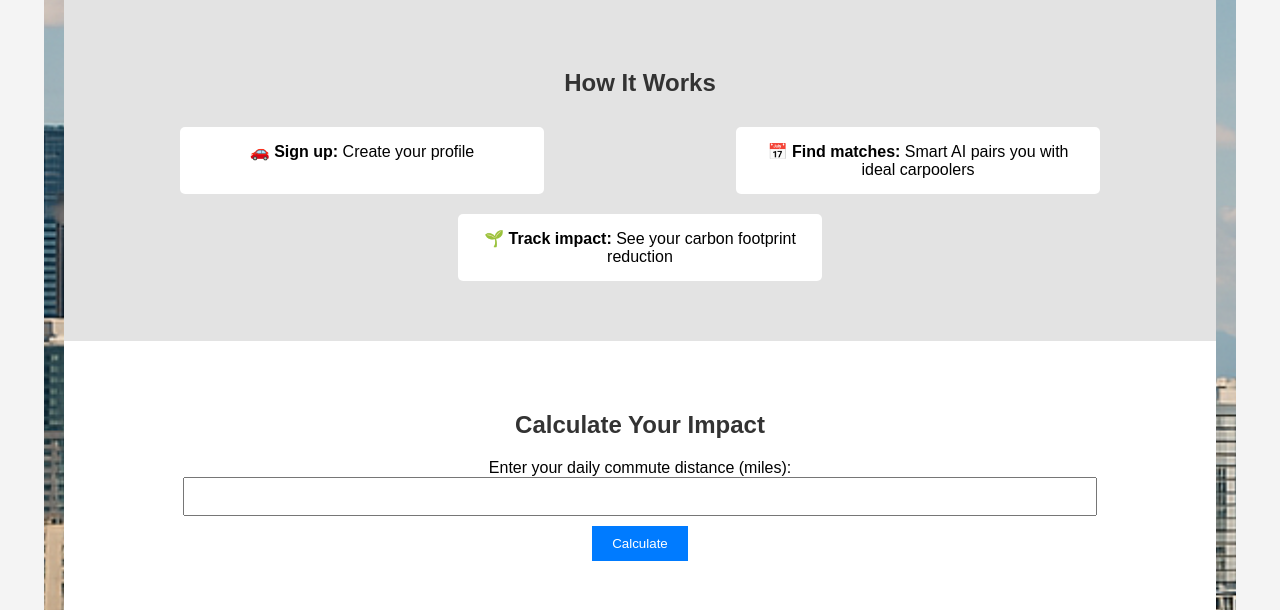
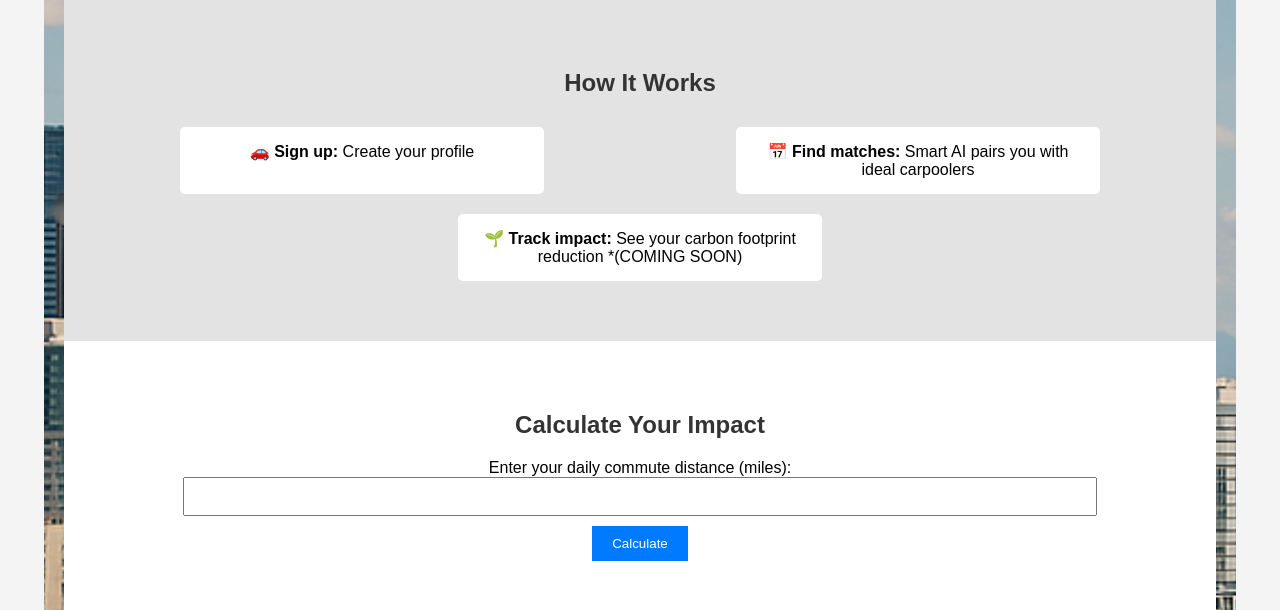
Before and after one commit to cee-vance/carpool206, a Django app: page /core/ in a window 1280 px wide. Shown: the part 972-1582 px from the top of the page. Run offline with Django 5.2, Linux system fonts and the light colour scheme.

```diff
--- a/core/templates/core/landing.html
+++ b/core/templates/core/landing.html
@@ -34,7 +34,7 @@
     <div class="steps">
         <div class="step">🚗 <strong>Sign up:</strong> Create your profile</div>
         <div class="step">📅 <strong>Find matches:</strong> Smart AI pairs you with ideal carpoolers</div>
-        <div class="step">🌱 <strong>Track impact:</strong> See your carbon footprint reduction</div>
+        <div class="step">🌱 <strong>Track impact:</strong> See your carbon footprint reduction *(COMING SOON)</div>
     </div>
 </div>
 
@@ -45,6 +45,7 @@
         <label for="distance">Enter your daily commute distance (miles):</label>
         <input type="number" id="distance" name="distance" required>
         <button type="submit">Calculate</button>
+
     </form>
     {% if carbon_savings %}
         <p>You save approximately <strong>{{ carbon_savings }}</strong> lbs of CO₂ per year!</p>
```
